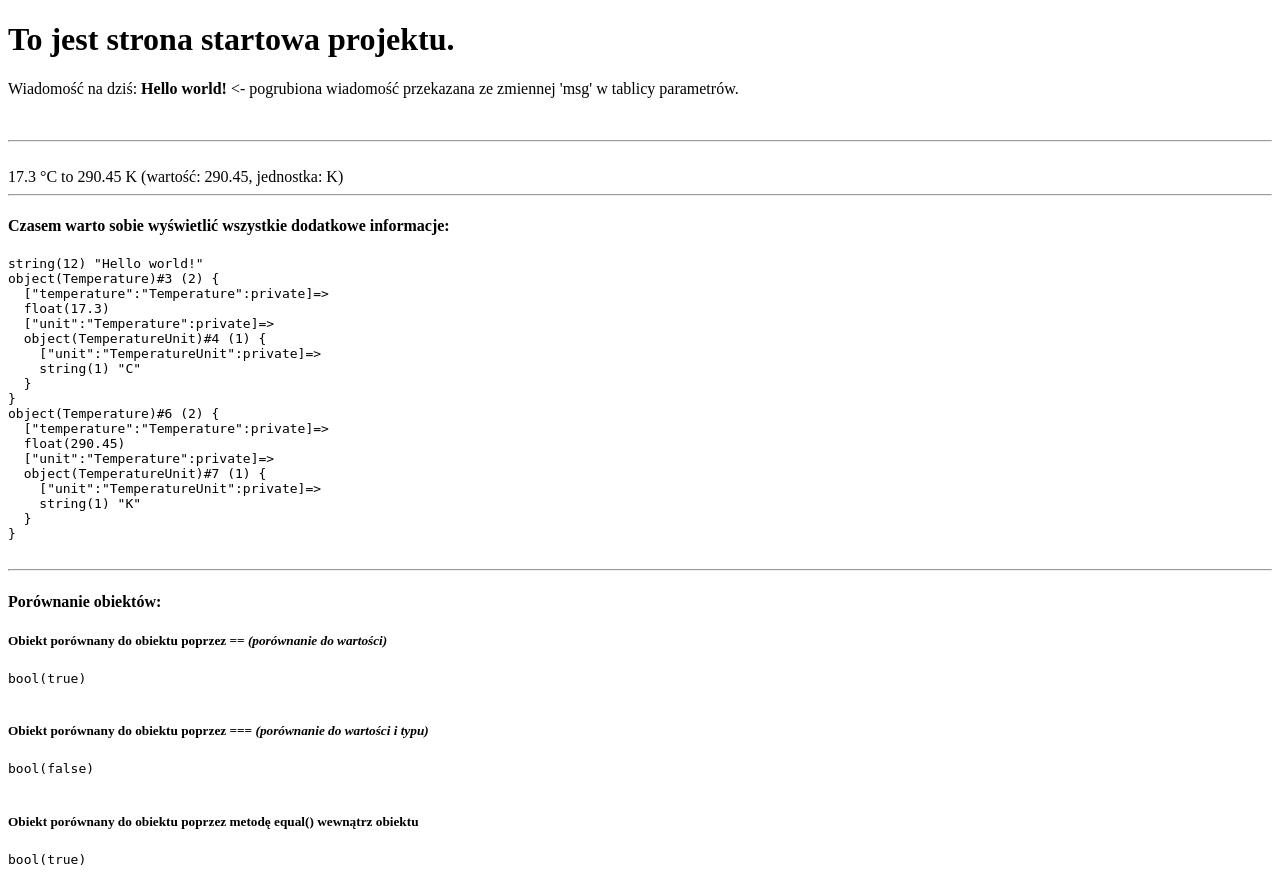
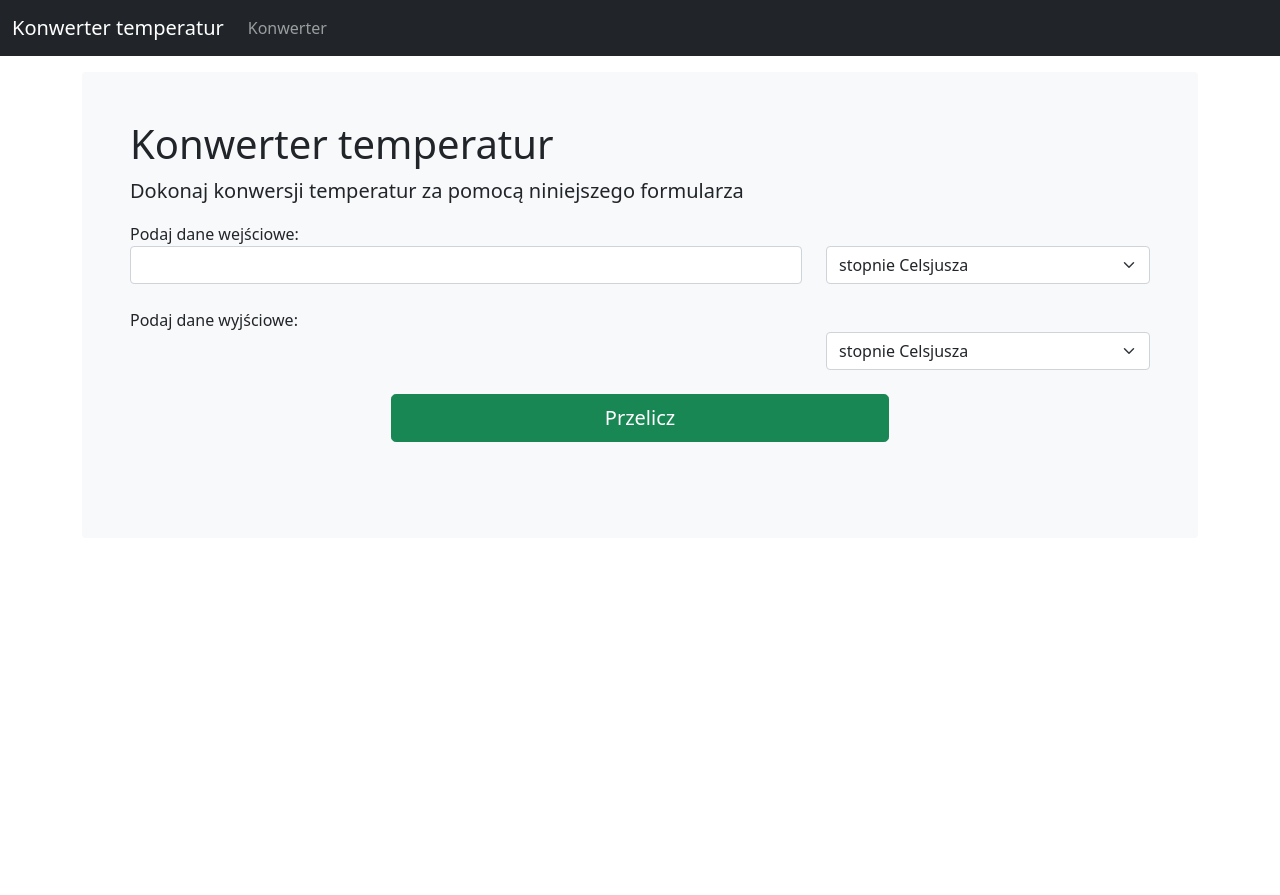
Before and after one commit to cierzniak/pure-temperature-converter, a PHP site: page / in a window 1280 px wide. After the commit the page ends 442 px from the top, so only its background shows below. Run offline with PHP 8.4, Linux system fonts and the light colour scheme; some libraries are stand-ins or nearby versions.

Commit message:
Add logic and view to converter

```diff
--- a/public/index.php
+++ b/public/index.php
@@ -2,12 +2,33 @@
 
 include __DIR__ . '/../config/bootstrap.php';
 
-$celsius = new Temperature(17.3, TemperatureUnit::celsius());
-$kelvin = TemperatureConverterContext::convert($celsius, TemperatureUnit::kelwin());
+$availableTemperatures = [
+    'C' => 'stopnie Celsjusza',
+    'F' => 'stopnie Fahrenheita',
+    'K' => 'Kelwin',
+];
+$formData = [
+    'baseUnit' => $_GET['b'] ?? null,
+    'baseValue' => isset($_GET['v']) ? (float)$_GET['v'] : null,
+    'targetUnit' => $_GET['t'] ?? null,
+];
+$formViolations = [];
+
+if ($formData['baseUnit'] && $formData['baseValue'] !== null && $formData['targetUnit']) {
+    try {
+        $base = new Temperature($formData['baseValue'], new TemperatureUnit($formData['baseUnit']));
+        $target = TemperatureConverterContext::convert($base, new TemperatureUnit($formData['targetUnit']));
+    } catch (BelowAbsoluteZeroException $e) {
+        $formViolations[] = 'Temperatura poniżej zera absolutnego';
+    } catch (WrongTemperatureUnitException $e) {
+        $formViolations[] = 'Błędna jednostka konwersji';
+    }
+}
 
 ViewManager::getInstance()->render('start', [
-    'msg' => 'Hello world!',
-    // Nie ma konwertera temperatur, dlatego ręcznie wprowadzono wartości
-    'temp_c' => $celsius,
-    'temp_k' => $kelvin,
+    'available' => $availableTemperatures,
+    'form' => $formData,
+    'violations' => $formViolations,
+    'conversionFrom' => $base ?? null,
+    'conversionTo' => $target ?? null,
 ]);
--- /dev/null
+++ b/view/_partial/footer.html
@@ -0,0 +1,10 @@
+<script
+    src="https://cdn.jsdelivr.net/npm/@popperjs/core@2.5.4/dist/umd/popper.min.js"
+    integrity="sha384-q2kxQ16AaE6UbzuKqyBE9/u/KzioAlnx2maXQHiDX9d4/zp8Ok3f+M7DPm+Ib6IU"
+    crossorigin="anonymous"
+></script>
+<script
+    src="https://cdn.jsdelivr.net/npm/bootstrap@5.0.0-beta1/dist/js/bootstrap.min.js"
+    integrity="sha384-pQQkAEnwaBkjpqZ8RU1fF1AKtTcHJwFl3pblpTlHXybJjHpMYo79HY3hIi4NKxyj"
+    crossorigin="anonymous"
+></script>
--- /dev/null
+++ b/view/_partial/head.html
@@ -0,0 +1,15 @@
+<head>
+  <meta charset="UTF-8">
+  <title>Konwerter temperatur</title>
+  <link
+      href="https://cdn.jsdelivr.net/npm/bootstrap@5.0.0-beta1/dist/css/bootstrap.min.css"
+      rel="stylesheet"
+      integrity="sha384-giJF6kkoqNQ00vy+HMDP7azOuL0xtbfIcaT9wjKHr8RbDVddVHyTfAAsrekwKmP1"
+      crossorigin="anonymous"
+  >
+  <style type='text/css'>
+      body {
+          padding-top: 4.5rem;
+      }
+  </style>
+</head>
--- /dev/null
+++ b/view/_partial/header.html
@@ -0,0 +1,15 @@
+<nav class="navbar navbar-expand-md navbar-dark fixed-top bg-dark">
+  <div class="container-fluid">
+    <a class="navbar-brand" href="/">Konwerter temperatur</a>
+    <button class="navbar-toggler" type="button" data-bs-toggle="collapse" data-bs-target="#navbarCollapse" aria-controls="navbarCollapse" aria-expanded="false" aria-label="Toggle navigation">
+      <span class="navbar-toggler-icon"></span>
+    </button>
+    <div class="collapse navbar-collapse" id="navbarCollapse">
+      <ul class="navbar-nav me-auto mb-2 mb-md-0">
+        <li class="nav-item active">
+          <a class="nav-link" aria-current="page" href="/">Konwerter</a>
+        </li>
+      </ul>
+    </div>
+  </div>
+</nav>
--- a/view/start.php
+++ b/view/start.php
@@ -1,48 +1,71 @@
+<?php $partialDir = __DIR__ . '/_partial'; ?>
 <!doctype html>
-<html lang="pl">
-<head>
-    <meta charset="UTF-8">
-    <title>Konwerter temperatur</title>
-</head>
+<html lang='pl'>
+<?php require "{$partialDir}/head.html"; ?>
 <body>
-    <h1>To jest strona startowa projektu.</h1>
-    <p>
-        Wiadomość na dziś:
-        <strong>
-            <?php echo $msg; ?>
-        </strong>
-        <- pogrubiona wiadomość przekazana ze zmiennej 'msg' w tablicy
-        parametrów.
-    </p>
-    <br/>
-    <hr/>
-    <br/>
-    <?php echo $temp_c; ?>
-    to
-    <?php echo sprintf(
-        '%s (wartość: %s, jednostka: %s)',
-        $temp_k,
-        $temp_k->getTemperature(),
-        $temp_k->getUnit()->getUnit()
-    ); ?>
-    <hr/>
-    <h4>Czasem warto sobie wyświetlić wszystkie dodatkowe informacje:</h4>
-    <pre>
-<?php var_dump($msg, $temp_c, $temp_k); ?>
-    </pre>
-    <hr/>
-    <h4>Porównanie obiektów:</h4>
-    <h5>Obiekt porównany do obiektu poprzez == <i>(porównanie do wartości)</i></h5>
-    <pre>
-<?php var_dump(TemperatureUnit::kelwin() == TemperatureUnit::kelwin()); ?>
-    </pre>
-    <h5>Obiekt porównany do obiektu poprzez === <i>(porównanie do wartości i typu)</i></h5>
-    <pre>
-<?php var_dump(TemperatureUnit::kelwin() === TemperatureUnit::kelwin()); ?>
-    </pre>
-    <h5>Obiekt porównany do obiektu poprzez metodę <b>equal()</b> wewnątrz obiektu</h5>
-    <pre>
-<?php var_dump(TemperatureUnit::kelwin()->equals(TemperatureUnit::kelwin())); ?>
-    </pre>
+  <?php require "{$partialDir}/header.html"; ?>
+  <main class='container'>
+    <div class='bg-light p-5 rounded'>
+      <h1>Konwerter temperatur</h1>
+      <p class='lead'>Dokonaj konwersji temperatur za pomocą niniejszego formularza</p>
+      <?php if (!empty($violations)): ?>
+        <div class='alert alert-danger alert-dismissible fade show' role='alert'>
+          <h4 class='alert-heading'>Nastąpiły błędy walidacji danych:</h4>
+          <ul class='mb-0'>
+          <?php foreach ($violations as $violation) {
+            echo "<li>{$violation}</li>";
+          } ?>
+          </ul>
+          <button type='button' class='btn-close' data-bs-dismiss='alert'></button>
+        </div>
+      <?php endif; ?>
+      <form action='/' method='GET'>
+        Podaj dane wejściowe:
+        <div class='row'>
+          <div class='col-6 col-md-8'>
+            <input class='form-control' type='text' name='v' value='<?= $form['baseValue']; ?>'/>
+          </div>
+          <div class='col-6 col-md-4'>
+            <select class='form-select' name='b'>
+            <?php foreach ($available as $unit => $name) {
+              $active = null;
+              if ($form['baseUnit'] === $unit) {
+                $active = 'selected';
+              }
+              echo "<option value='{$unit}' {$active}>{$name}</option>";
+            } ?>
+            </select>
+          </div>
+        </div>
+        <br/>
+        Podaj dane wyjściowe:
+        <div class='row'>
+          <div class='offset-6 col-6 offset-md-8 col-md-4'>
+            <select class='form-select' name='t'>
+            <?php foreach ($available as $unit => $name) {
+                $active = null;
+                if ($form['targetUnit'] === $unit) {
+                    $active = 'selected';
+                }
+                echo "<option value='{$unit}' {$active}>{$name}</option>";
+            } ?>
+            </select>
+          </div>
+        </div>
+        <br/>
+        <div class='row'>
+          <div class='col-12 offset-md-3 col-md-6 d-grid'>
+            <button type='submit' class='btn btn-success btn-lg'>Przelicz</button>
+          </div>
+        </div>
+      </form>
+      <p class='h2 mb-0 mt-5 text-center'>
+      <?php if ($conversionFrom && $conversionTo) {
+          echo "<strong>{$conversionFrom}</strong> => <strong>{$conversionTo}</strong>";
+      } ?>
+      </p>
+    </div>
+  </main>
+  <?php require "{$partialDir}/footer.html"; ?>
 </body>
 </html>
```
